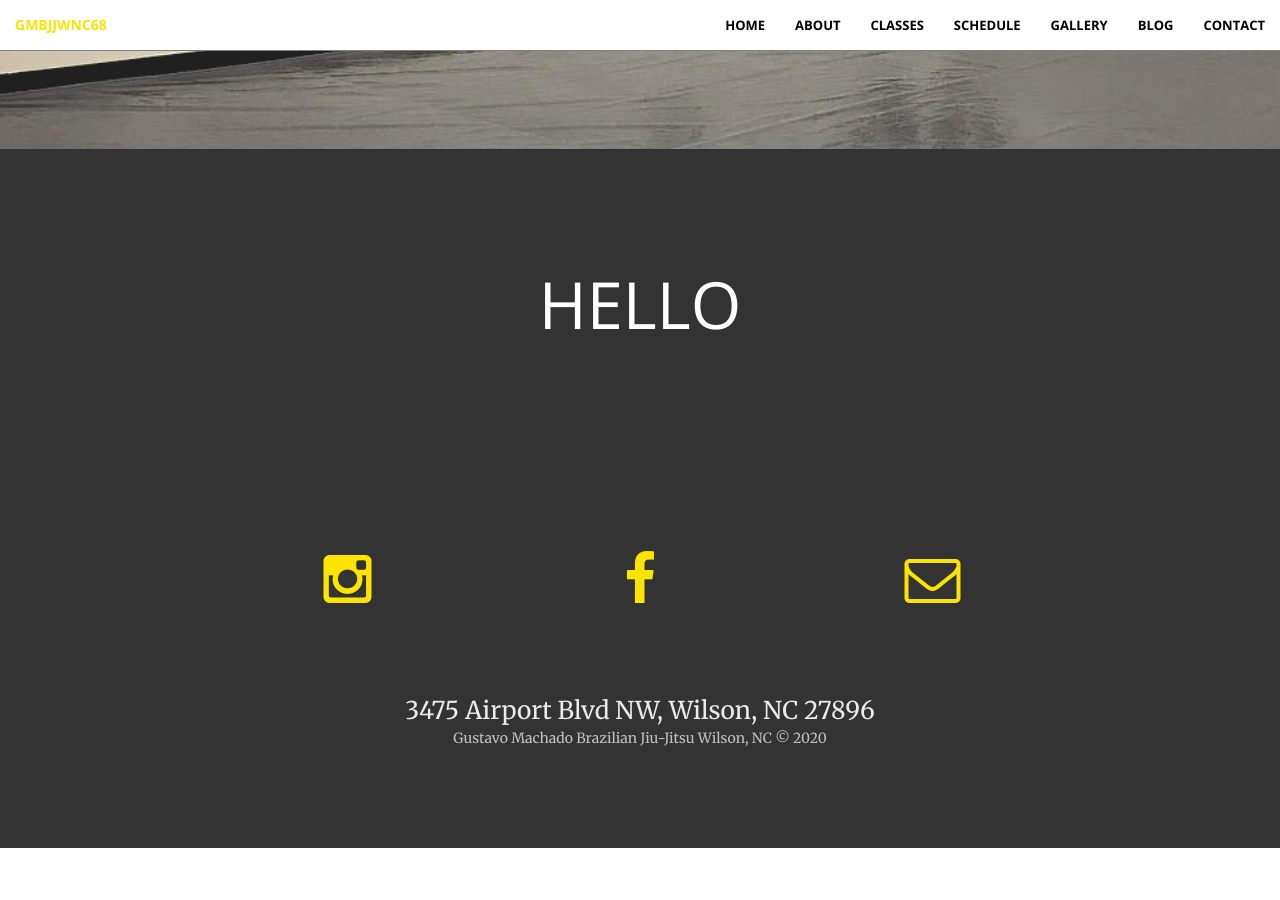
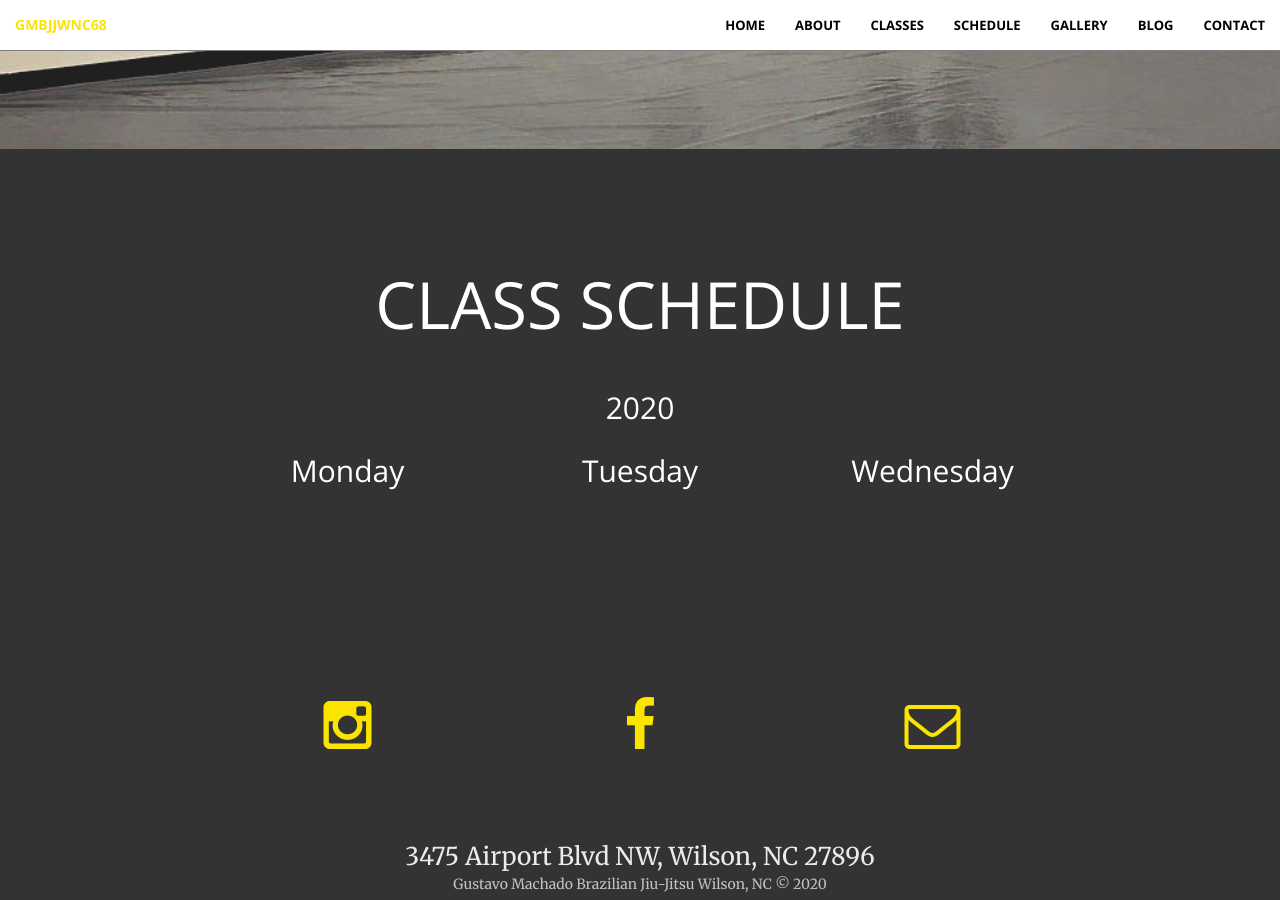
Before and after one commit to gmbjjwnc68/gmbjjwnc68.github.io, a Jekyll site: the page built from schedule.html, in a window 1280 px wide and 900 px high, scrolled down 751 px. Built offline with Jekyll 4.4.1, drawn with Linux system fonts in a browser that asks for light colours; before the commit the page ends 1599 px from its top, so only the background shows below that.

Commit message:
Add first schedule row

```diff
--- a/_includes/class_schedule.html
+++ b/_includes/class_schedule.html
@@ -18,8 +18,20 @@
     <body>
         <section class="bg-dark">
             <div class="container">
-                <div class="row text-center" >
-                    <h1>Hello</h1>
+                <div class="row text-center">
+                    <h1>Class Schedule</h1><br>
+                    <h2>2020</h2>
+                </div>
+                <div class="row">
+                    <div class="col-lg-2 col-lg-offset-2 text-center">
+                        <h2>Monday</h2>
+                    </div>
+                    <div class="col-lg-2 col-lg-offset-1 text-center">
+                        <h2>Tuesday</h2>
+                    </div>
+                    <div class="col-lg-2 col-lg-offset-1 text-center">
+                        <h2>Wednesday</h2>
+                    </div>
                 </div>
             </div>
         </section>
```
